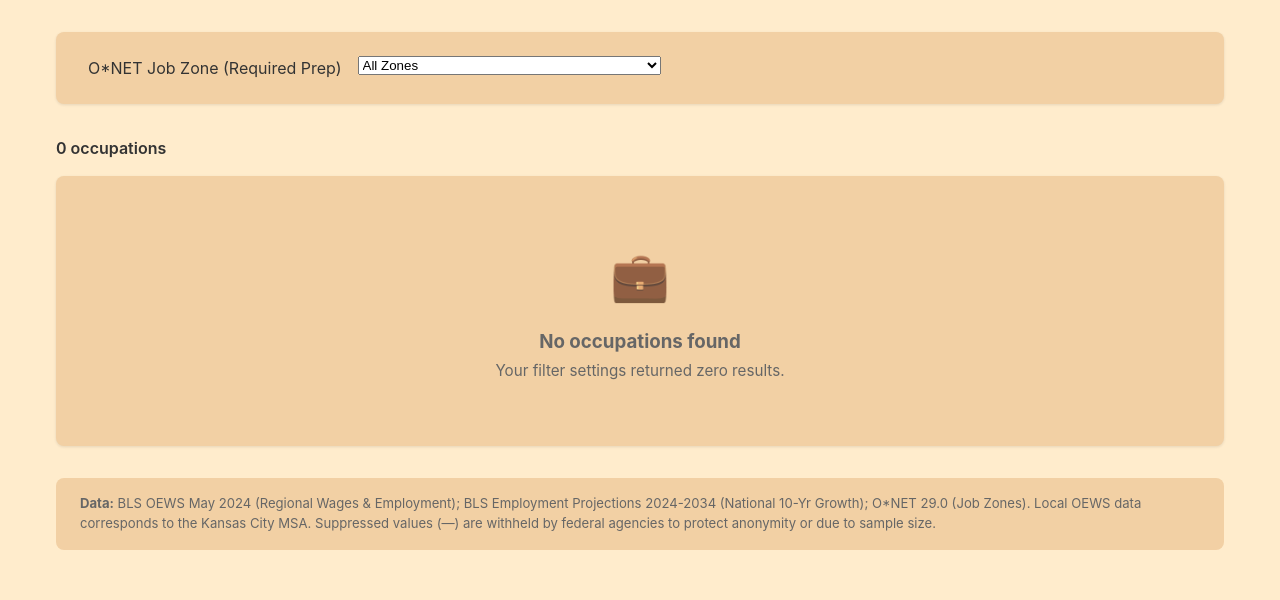
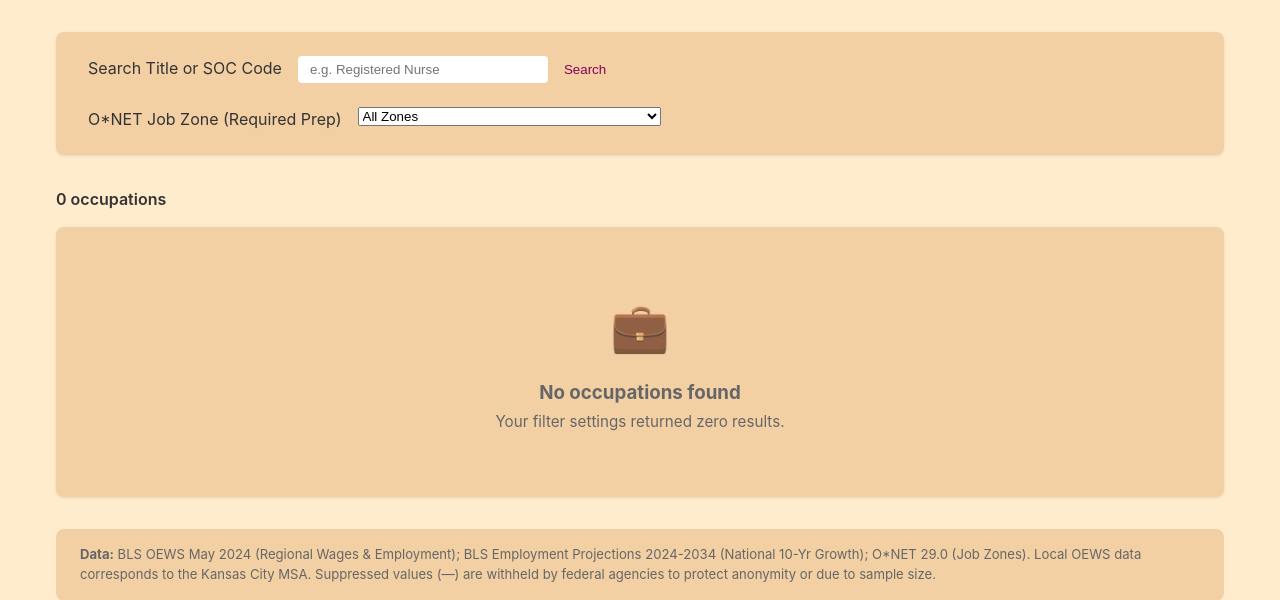
Before and after one commit to admiralorbiter/the_haystack, a Flask app: page /occupations in a window 1280 px wide. Shown: the part 222-822 px from the top of the page. Run offline with Flask 3, Linux system fonts and the light colour scheme; data that the repository does not hold is empty; some libraries are stand-ins or nearby versions.

Commit message:
added search

```diff
--- a/routes/occupations.py
+++ b/routes/occupations.py
@@ -84,6 +84,7 @@ def _get_industry_trends(naics_list: list[str]) -> dict:
 def occupations_directory():
     sort = request.args.get("sort", "wage")
     zone_filter = request.args.get("zone", None)
+    search_query = request.args.get("q", "").strip()
 
     page = max(1, int(request.args.get("page", 1) or 1))
     per_page = 50
@@ -99,6 +100,14 @@ def occupations_directory():
         .outerjoin(OccupationProjection)
         .options(joinedload(Occupation.wages), joinedload(Occupation.projection))
     )
+
+    if search_query:
+        q = q.filter(
+            db.or_(
+                Occupation.title.ilike(f"%{search_query}%"),
+                Occupation.soc.ilike(f"%{search_query}%")
+            )
+        )
 
     if zone_filter and zone_filter.isdigit():
         q = q.filter(Occupation.job_zone == int(zone_filter))
@@ -161,6 +170,7 @@ def occupations_directory():
         total_count=total_count,
         sort=sort,
         zone_filter=zone_filter,
+        search_query=search_query,
         page=page,
         total_pages=total_pages,
         occ_trends=occ_trends,
--- a/templates/occupations/directory.html
+++ b/templates/occupations/directory.html
@@ -17,8 +17,15 @@
 </header>
 
 <div class="filter-bar">
-  <form id="filter-form" action="{{ url_for('root.occupations_directory') }}" method="get" class="filter-form">
+  <form id="filter-form" action="{{ url_for('root.occupations_directory') }}" method="get" class="filter-form" style="display: flex; gap: var(--spacing-lg); align-items: flex-end; flex-wrap: wrap;">
     <input type="hidden" name="sort" value="{{ sort }}">
+    <div class="filter-group">
+      <label for="search-input">Search Title or SOC Code</label>
+      <div style="display: flex; gap: var(--spacing-xs);">
+        <input type="text" id="search-input" name="q" placeholder="e.g. Registered Nurse" value="{{ search_query }}" style="padding: 6px 12px; border: 1px solid var(--color-border); border-radius: var(--radius-sm); min-width: 250px;">
+        <button type="submit" class="btn btn-secondary" style="padding: 6px 12px;">Search</button>
+      </div>
+    </div>
     <div class="filter-group">
       <label for="zone-select">O*NET Job Zone (Required Prep)</label>
       <select id="zone-select" name="zone" onchange="document.getElementById('filter-form').submit();">
@@ -47,24 +54,24 @@
     <thead>
       <tr>
         <th class="sortable-th text-col {% if sort == 'name' %}sort-desc{% endif %}" data-sort="text">
-          <a href="{{ url_for('root.occupations_directory', sort='name', zone=zone_filter) }}">
+          <a href="{{ url_for('root.occupations_directory', sort='name', zone=zone_filter, q=search_query) }}">
             Occupation <span class="{% if sort == 'name' %}sort-ind-active{% else %}sort-ind{% endif %}">{% if sort == 'name' %}↓{% else %}↕{% endif %}</span>
           </a>
         </th>
         <th class="text-col">Job Zone</th>
         <th class="num-col sortable-th {% if sort == 'wage' %}sort-desc{% endif %}" data-sort="num">
-          <a href="{{ url_for('root.occupations_directory', sort='wage', zone=zone_filter) }}">
+          <a href="{{ url_for('root.occupations_directory', sort='wage', zone=zone_filter, q=search_query) }}">
             Median Wage (KC) <span class="{% if sort == 'wage' %}sort-ind-active{% else %}sort-ind{% endif %}">{% if sort == 'wage' %}↓{% else %}↕{% endif %}</span>
           </a>
         </th>
         <th class="num-col">KC Momentum</th>
         <th class="num-col sortable-th {% if sort == 'employment' %}sort-desc{% endif %}" data-sort="num">
-          <a href="{{ url_for('root.occupations_directory', sort='employment', zone=zone_filter) }}">
+          <a href="{{ url_for('root.occupations_directory', sort='employment', zone=zone_filter, q=search_query) }}">
             Total Employed (KC) <span class="{% if sort == 'employment' %}sort-ind-active{% else %}sort-ind{% endif %}">{% if sort == 'employment' %}↓{% else %}↕{% endif %}</span>
           </a>
         </th>
         <th class="num-col sortable-th {% if sort == 'growth' %}sort-desc{% endif %}" data-sort="num">
-          <a href="{{ url_for('root.occupations_directory', sort='growth', zone=zone_filter) }}">
+          <a href="{{ url_for('root.occupations_directory', sort='growth', zone=zone_filter, q=search_query) }}">
             10-Yr Growth (Nat.) <span class="{% if sort == 'growth' %}sort-ind-active{% else %}sort-ind{% endif %}">{% if sort == 'growth' %}↓{% else %}↕{% endif %}</span>
           </a>
         </th>
@@ -152,11 +159,11 @@
 {% if total_pages > 1 %}
 <div class="pagination">
   {% if page > 1 %}
-  <a href="{{ url_for('root.occupations_directory', sort=sort, zone=zone_filter, page=page-1) }}" class="page-btn">&laquo; Prev</a>
+  <a href="{{ url_for('root.occupations_directory', sort=sort, zone=zone_filter, q=search_query, page=page-1) }}" class="page-btn">&laquo; Prev</a>
   {% endif %}
   <span class="page-info">Page {{ page }} of {{ total_pages }}</span>
   {% if page < total_pages %}
-  <a href="{{ url_for('root.occupations_directory', sort=sort, zone=zone_filter, page=page+1) }}" class="page-btn">Next &raquo;</a>
+  <a href="{{ url_for('root.occupations_directory', sort=sort, zone=zone_filter, q=search_query, page=page+1) }}" class="page-btn">Next &raquo;</a>
   {% endif %}
 </div>
 {% endif %}
```
